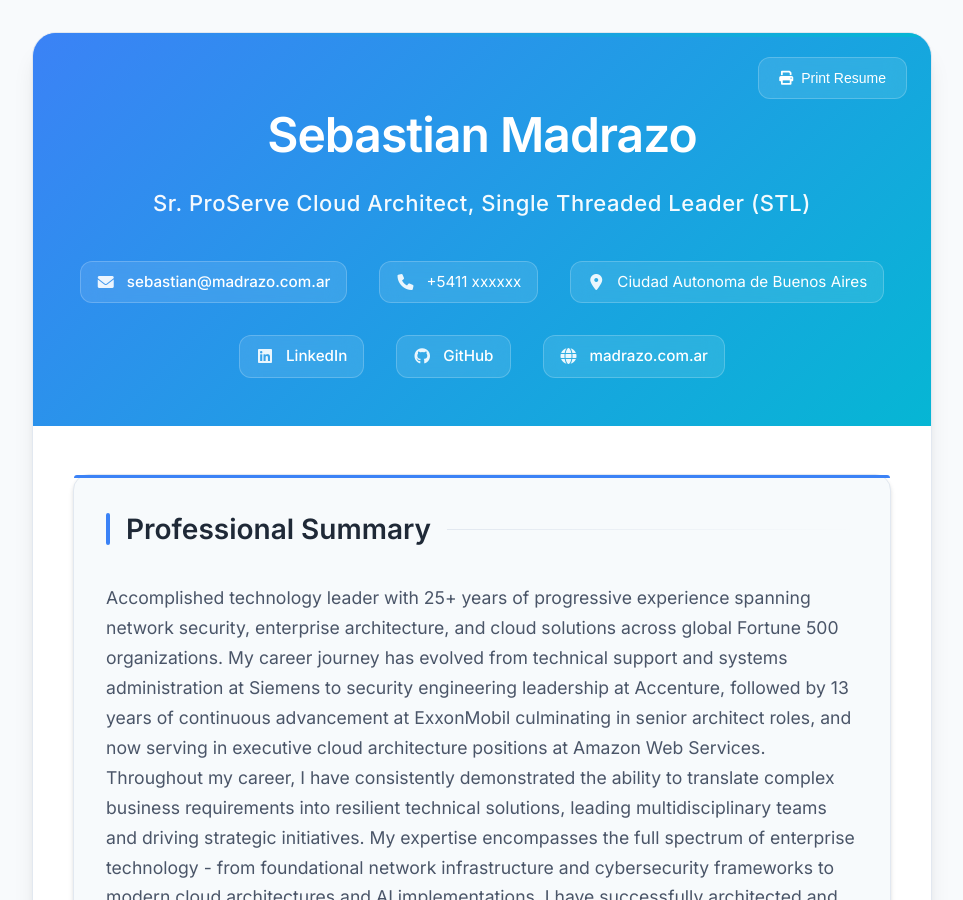
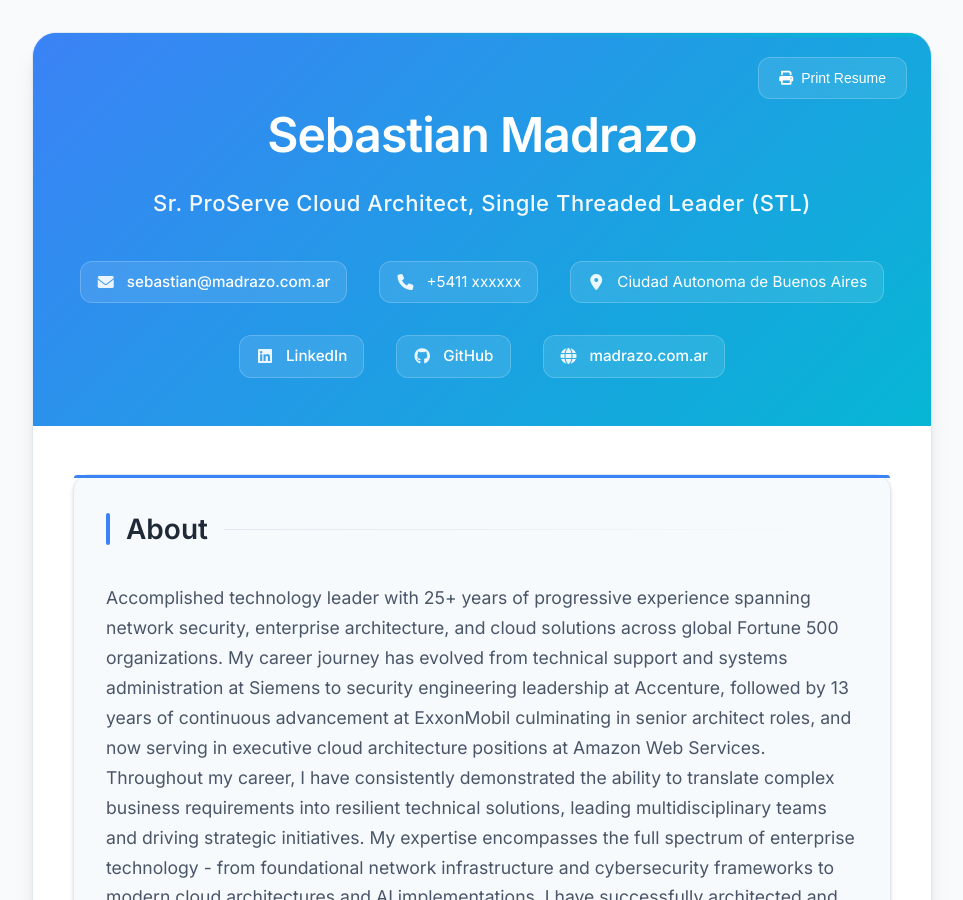
Before and after one commit to smadrazo/smadrazo.github.io, a Jekyll site: the page built from index.md, in a window 1280 px wide and 900 px high. Shown: the whole window, without its empty margins (158-1121 px from the left). Built offline with Jekyll 4.4.1, drawn with Linux system fonts in a browser that asks for light colours.

Commit message:
27102025

```diff
--- a/index.md
+++ b/index.md
@@ -43,7 +43,7 @@ layout: default
 
 <main class="main-content">
     <section class="section">
-        <h3 class="section-title">Professional Summary</h3>
+        <h3 class="section-title">About</h3>
         <p class="summary">
             Accomplished technology leader with 25+ years of progressive experience spanning network security, enterprise architecture, and cloud solutions across global Fortune 500 organizations. My career journey has evolved from technical support and systems administration at Siemens to security engineering leadership at Accenture, followed by 13 years of continuous advancement at ExxonMobil culminating in senior architect roles, and now serving in executive cloud architecture positions at Amazon Web Services.
 
```
